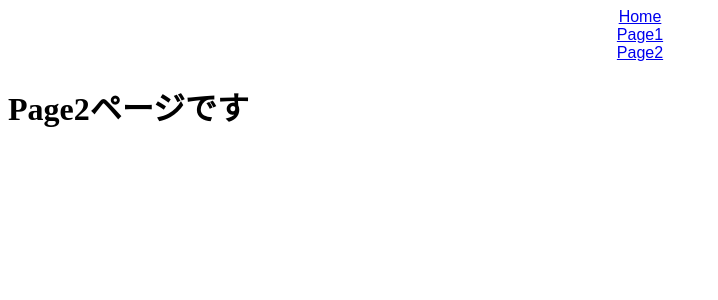
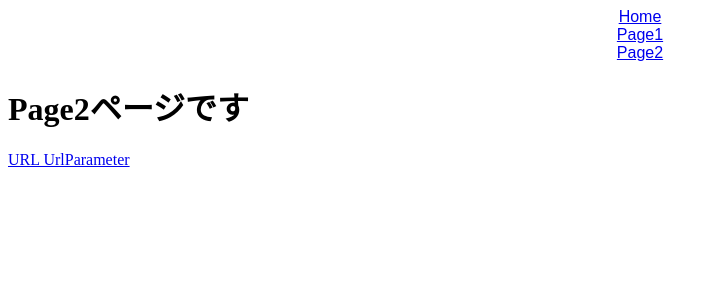
Before and after one commit to wtsbee/todo-app, a React (Create React App) app: page /page2 in a window 1280 px wide. Shown: the top 300 px of the page, without its empty margins (0-718 px from the left). Built offline with nearby package versions, Linux system fonts and the light colour scheme.

Commit message:
21. URLパラメータを扱う

```diff
--- a/src/Page2.jsx
+++ b/src/Page2.jsx
@@ -1,9 +1,11 @@
 import React from "react";
+import { Link } from "react-router-dom";
 
 export const Page2 = () => {
   return (
     <div>
       <h1>Page2ページです</h1>
+      <Link to="/page2/999">URL UrlParameter</Link>
     </div>
   );
 };
--- /dev/null
+++ b/src/UrlParameter.jsx
@@ -0,0 +1,12 @@
+import React from "react";
+import { useParams } from "react-router-dom";
+
+export const UrlParameter = () => {
+  const { id } = useParams();
+  return (
+    <div>
+      <h1>UrlParameterページです</h1>
+      <p>パラメータは {id} です</p>
+    </div>
+  );
+};
--- /dev/null
+++ b/src/router/Page2Routes.jsx
@@ -0,0 +1,16 @@
+import React from "react";
+import { Page2 } from "../Page2";
+import { UrlParameter } from "../UrlParameter";
+
+export const page2Routes = [
+  {
+    path: "/",
+    exact: true,
+    children: <Page2 />,
+  },
+  {
+    path: "/:id",
+    exact: false,
+    children: <UrlParameter />,
+  },
+];
--- a/src/router/Router.jsx
+++ b/src/router/Router.jsx
@@ -1,8 +1,8 @@
 import React from "react";
 import { Switch, Route } from "react-router-dom";
 import { Home } from "../Home";
-import { Page2 } from "../Page2";
 import { page1Routes } from "./Page1Routes";
+import { page2Routes } from "./Page2Routes";
 
 export const Router = () => {
   return (
@@ -26,9 +26,22 @@
           </Switch>
         )}
       />
-      <Route path="/page2">
-        <Page2 />
-      </Route>
+      <Route
+        path="/page2"
+        render={({ match: { url } }) => (
+          <Switch>
+            {page2Routes.map((route) => (
+              <Route
+                key={route.path}
+                exact={route.exact}
+                path={`${url}${route.path}`}
+              >
+                {route.children}
+              </Route>
+            ))}
+          </Switch>
+        )}
+      />
     </Switch>
   );
 };
```
